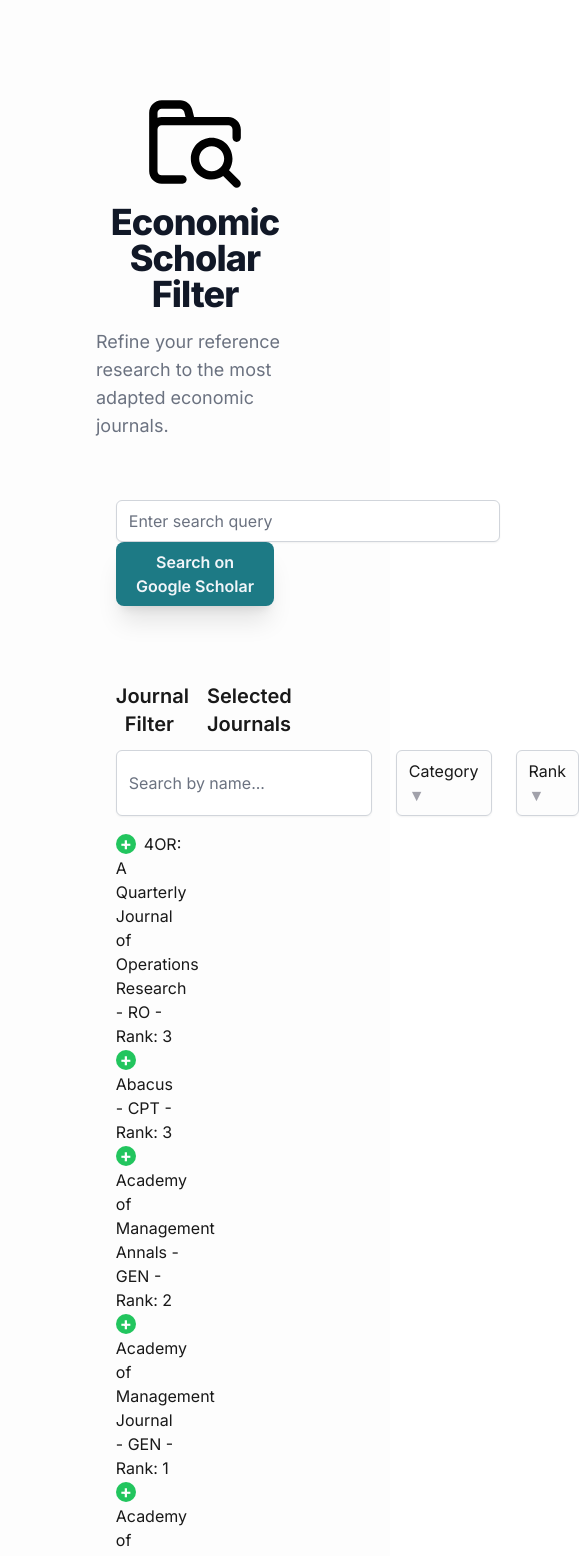
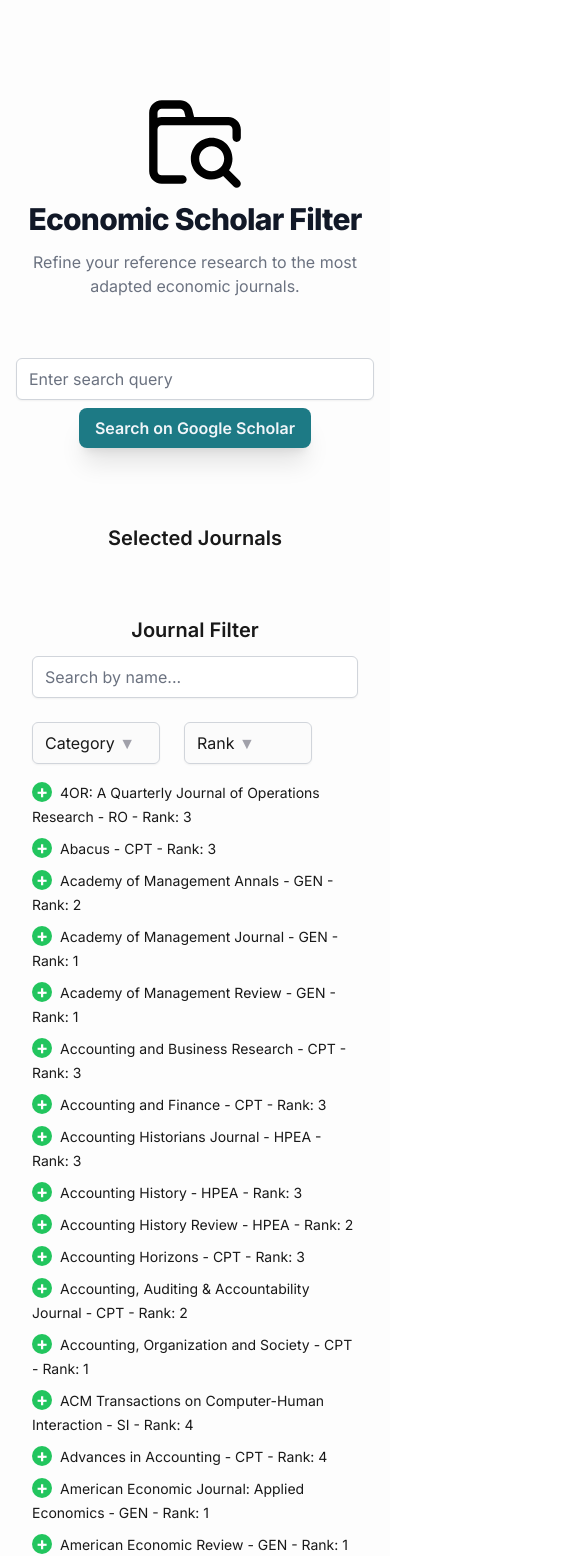
Before and after one commit to npasquier/scholar-filter, a Next.js app: page / in a window 390 px wide. Shown: the top 1556 px of the page, 579 px wide, since content can reach past the window. Built offline with nearby package versions, Linux system fonts and the light colour scheme.

Commit message:
Add responsiveness

```diff
--- a/app/page.tsx
+++ b/app/page.tsx
@@ -5,15 +5,15 @@ import JournalManager from "@/components/JournalManager";
 
 export default function Home() {
   return (
-    <main className="flex min-h-screen flex-col items-center gap-9 px-24 py-20 bombay-bg-color cold-gray-color">
-      <div>
+    <main className="flex flex-col items-center gap-9 px-4 md:px-24 py-20 bombay-bg-color cold-gray-color">
+  <div className="text-center">
     <Image className="mx-auto my-3" src="/search.svg" alt="search" width="100" height="100" />
 
-        <h1 className="text-center mb-4 text-4xl font-extrabold leading-none tracking-tight text-gray-900 md:text-5xl lg:text-6xl ">
+    <h1 className="mb-4 text-3xl md:text-4xl lg:text-5xl font-extrabold leading-none tracking-tight text-gray-900">
       Economic Scholar Filter
     </h1>
 
-        <p className="mb-6 text-lg font-normal text-gray-500 lg:text-xl sm:px-16 xl:px-48 ">
+    <p className="mb-6 text-base md:text-lg lg:text-xl font-normal text-gray-500 px-4 lg:px-0">
       Refine your reference research to the most adapted economic journals.
     </p>
   </div>
--- a/components/JournalFilter.tsx
+++ b/components/JournalFilter.tsx
@@ -79,27 +79,21 @@ const JournalFilter: React.FC<JournalFilterProps> = ({
   ];
 
   return (
-    <div className="relative top-0">
+    <div className="relative top-0 p-4 md:p-0">
+      {" "}
+      {/* Added padding for mobile */}
       <h3 className="font-semibold text-xl text-center my-3">Journal Filter</h3>
-      <div className="flex">
+      <div className="flex flex-col md:flex-row md:items-center max-md:gap-2">
+        {" "}
+        {/* Responsive flex container */}
         <input
           type="text"
           placeholder="Search by name..."
           value={filterText}
-          className="w-64 mr-6 px-3 py-2 placeholder-gray-500 border border-gray-300 rounded-md shadow-sm outline-none focus:outline-none focus:ring-2 focus:ring-slate-300 focus:border-transparent"
+          className="w-full md:w-64 mb-4 md:mb-0 md:mr-6 px-3 py-2 placeholder-gray-500 border border-gray-300 rounded-md shadow-sm outline-none focus:outline-none focus:ring-2 focus:ring-slate-300 focus:border-transparent" // Responsive width and margin
           onChange={(e) => setFilterText(e.target.value)}
         />
-        {/* <select
-        value={filterRank}
-        onChange={(e) => setFilterRank(e.target.value)}
-      >
-        <option value="">Filter by rank</option>
-        <option value="1">Rank: 1</option>
-        <option value="2">Rank: 2</option>
-        <option value="3">Rank: 3</option>
-        <option value="4">Rank: 4</option>
-      </select> */}
-
+        <div className="flex">
           <CustomDropdown
             setFilter={setFilterDomain}
             filter={filterDomain}
@@ -111,33 +105,23 @@ const JournalFilter: React.FC<JournalFilterProps> = ({
             filter={filterRank}
             items={ranks}
           />
-
-        {/* <select
-        value={filterDomain}
-        onChange={(e) => setFilterDomain(e.target.value)}
-      >
-        <option value="">Filter by domain</option>
-        {categories.map((category) => (
-          <option key={category} value={category}>
-            {category}
-          </option>
-        ))}
-      </select> */}
+        </div>
       </div>
       <div className="mt-4">
         {filteredJournals.map((journal, index) => (
-          <div key={index}>
-            {/* <input
-              type="checkbox"
-              onChange={(e) => handleJournalCheck(journal, e.target.checked)}
-            /> */}
+          <div key={index} className="mb-2">
+            {" "}
+            {/* Added margin between items */}
             <button
               className="relative inline-flex items-center justify-center rounded-full bg-green-500 w-5 h-5 text-white font-bold text-lg hover:bg-green-600 focus:outline-none focus:ring-2 focus:ring-green-700 focus:ring-opacity-50 mr-2"
               onClick={() => onAddJournal(journal)}
             >
               +
             </button>
+            <span className="text-sm md:text-base">
               {journal.name} - {journal.domain} - Rank: {journal.category}
+            </span>{" "}
+            {/* Responsive text size */}
           </div>
         ))}
       </div>
--- a/components/JournalManager.tsx
+++ b/components/JournalManager.tsx
@@ -52,28 +52,28 @@ const JournalManager: React.FC<JournalManagerProps> = ({ journals }) => {
   };
 
   return (
-    <div className="w-[80%]">
+    <div className="w-full md:w-[80%] mx-auto"> {/* Adjust width for mobile */}
       <div className="mx-auto mt-0 mb-16 text-center">
         <input
           type="text"
           value={query}
           onChange={handleQueryChange}
           placeholder="Enter search query"
-          className="w-96 mr-6 px-3 py-2 placeholder-gray-500 border border-gray-300 rounded-md shadow-sm outline-none focus:outline-none focus:ring-2 focus:ring-slate-300 focus:border-transparent"
+          className="w-full md:w-96 mr-6 px-3 py-2 placeholder-gray-500 border border-gray-300 rounded-md shadow-sm outline-none focus:outline-none focus:ring-2 focus:ring-slate-300 focus:border-transparent" // Responsive width
         />
 
         <button
-          className="elm-bg-color text-slate-100 py-2 px-4 font-semibold rounded-lg shadow-xl hover:bg-slate-200 hover:text-slate-900 focus:outline-none focus:ring-2 focus:ring-slate-300 focus:ring-opacity-75"
+          className="elm-bg-color text-slate-100 py-2 px-4 font-semibold rounded-lg shadow-xl hover:bg-slate-200 hover:text-slate-900 focus:outline-none focus:ring-2 focus:ring-slate-300 focus:ring-opacity-75 max-md:mt-2"
           onClick={handleSubmit}
         >
           Search on Google Scholar
         </button>
       </div>
-      <div className="grid grid-cols-2 relative gap-6 mt-6">
+      <div className="grid grid-cols-1  md:grid-cols-2 gap-6 mt-6"> {/* Responsive grid */}
         <div>
           <JournalFilter journals={journals} onAddJournal={handleAddJournal} />
         </div>
-        <div>
+        <div className="max-md:order-first">
           <JournalDisplay
             selectedJournals={selectedJournals}
             onRemoveJournal={handleRemoveJournal}
```
Lines whose indentation alone changed are shown as unchanged.
